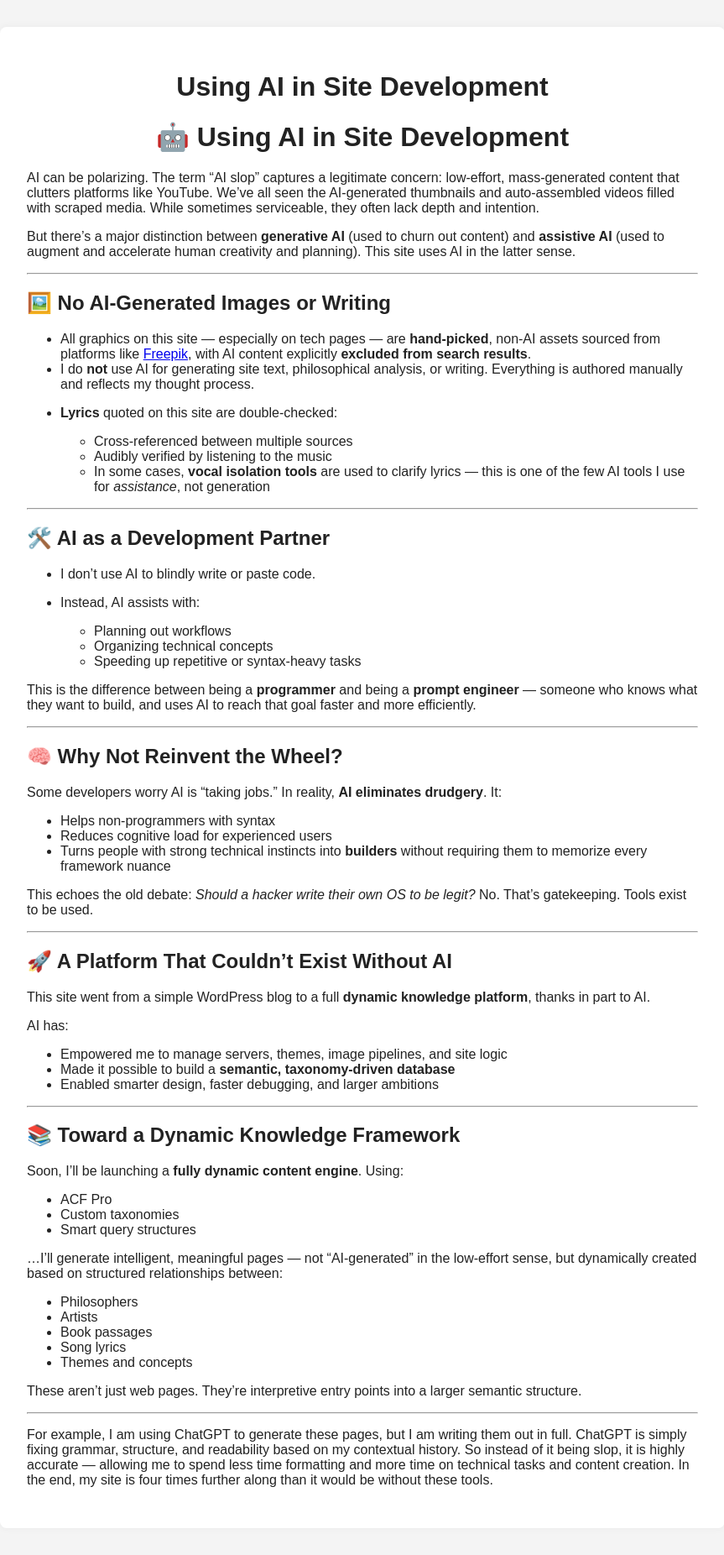
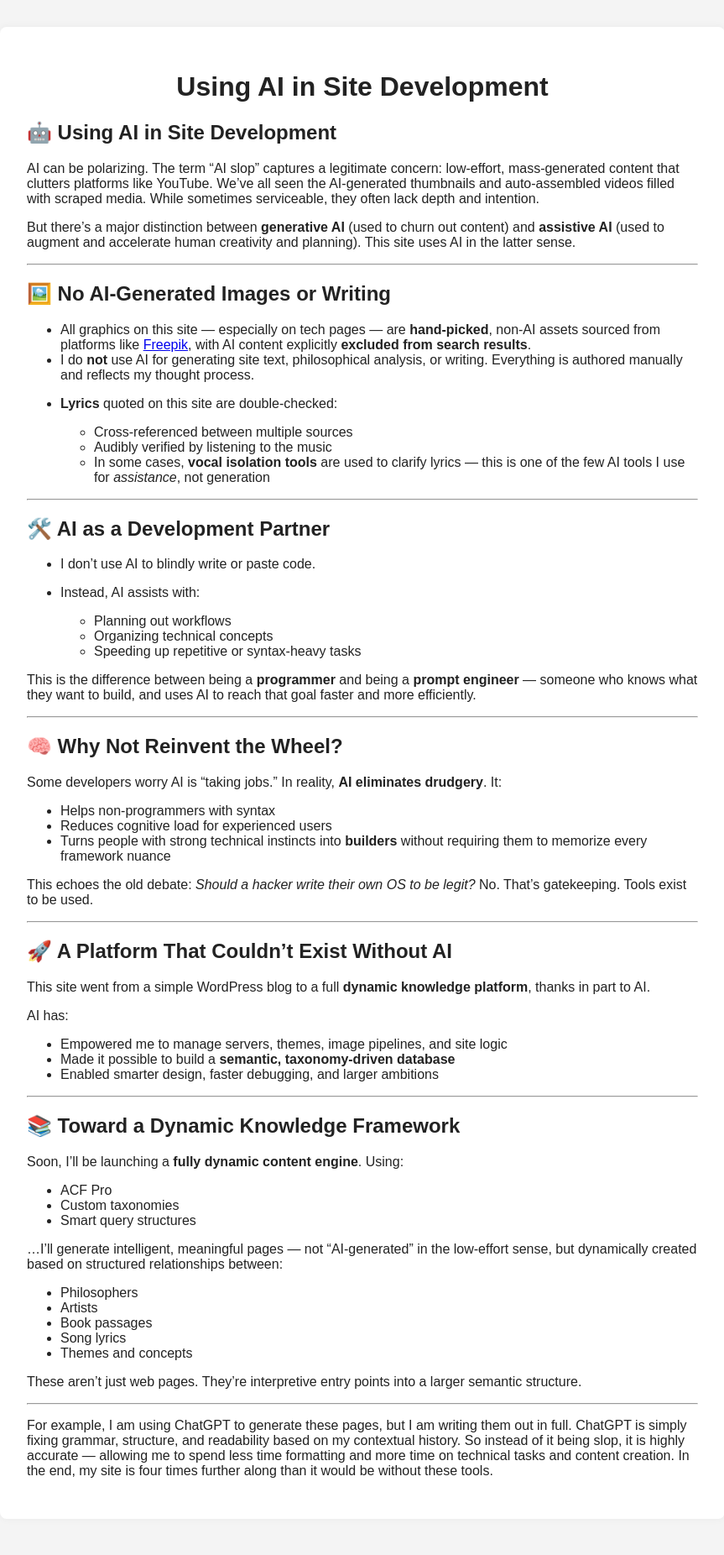
Before and after one commit to stationaryreality/Wordpress-Customization, a Jekyll site: the page built from docs/ai.md, in a window 1280 px wide. Shown: the whole page at 84% size, without its empty margins (208-1071 px from the left). Built offline with Jekyll 4.4.1, drawn with Linux system fonts in a browser that asks for light colours.

Commit message:
added ai.md

```diff
--- a/docs/ai.md
+++ b/docs/ai.md
@@ -3,7 +3,7 @@ layout: default
 title: Using AI in Site Development
 ---
 
-# 🤖 Using AI in Site Development
+## 🤖 Using AI in Site Development
 
 AI can be polarizing. The term "AI slop" captures a legitimate concern: low-effort, mass-generated content that clutters platforms like YouTube. We've all seen the AI-generated thumbnails and auto-assembled videos filled with scraped media. While sometimes serviceable, they often lack depth and intention.
 
```
